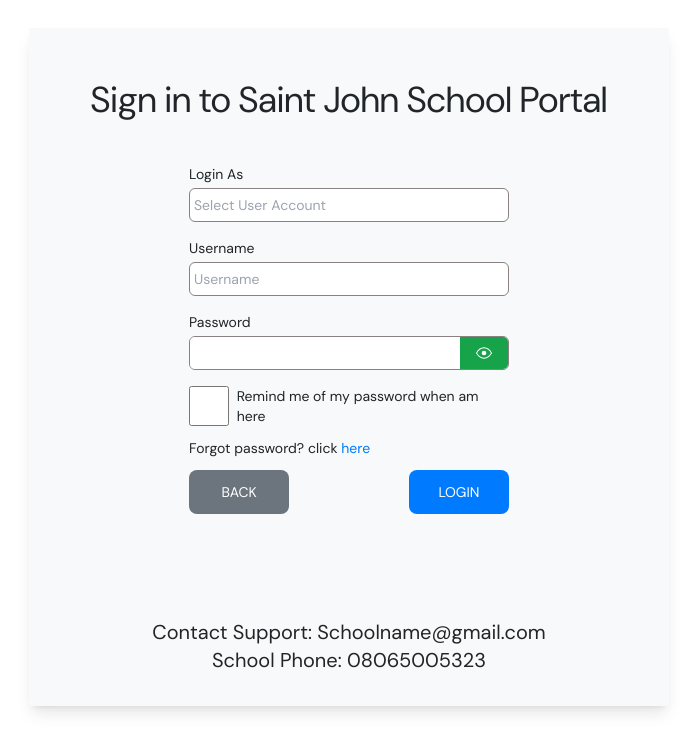
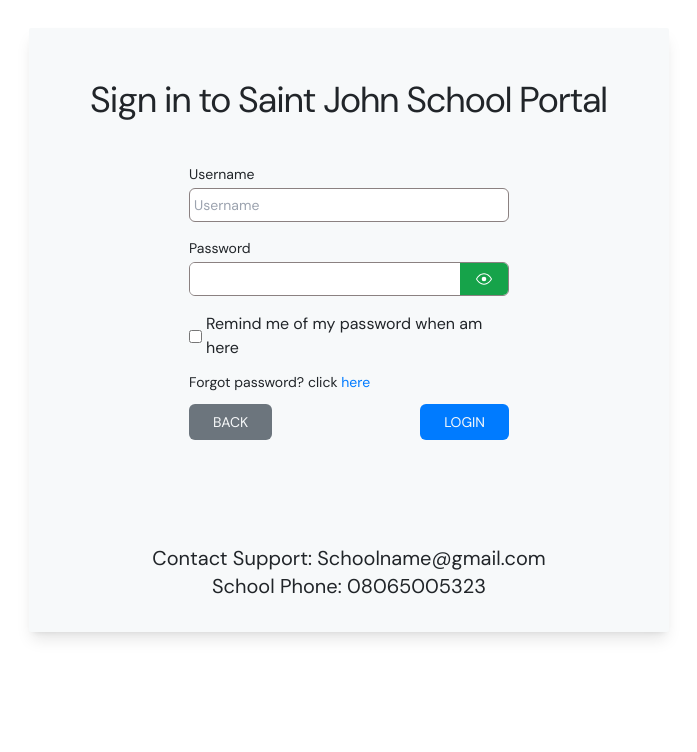
Before and after one commit to Solvingpen/SolvingPenSMS-Client, a React (Vite) app: page /#/sign-in in a window 1280 px wide. Shown: the top 752 px of the page, without its empty margins (291-988 px from the left). Built offline with nearby package versions, Linux system fonts and the light colour scheme.

Commit message:
updated the checkbox to use component and updated styl

```diff
--- a/src/components/input.tsx
+++ b/src/components/input.tsx
@@ -18,6 +18,7 @@ const Input = ({
   register,
   errors,
   pattern,
+  validate,
   ...rest
 }: InputProps) => {
   const [isPasswordVisible, setIsPasswordVisible] = useState<boolean>(false);
@@ -65,6 +66,7 @@ const Input = ({
                     value: RegExp(pattern as string),
                     message: errorMessages?.invalid as string,
                   },
+                  validate
                 })}
               />
             ) : (
--- a/src/pages/forgot-password/components/Forgotpassword.tsx
+++ b/src/pages/forgot-password/components/Forgotpassword.tsx
@@ -2,9 +2,11 @@ import { useForm } from "react-hook-form";
 import Input from "../../../components/input";
 import { Status } from "..";
 import { useState } from "react";
+import Checkbox from "../../../components/checkbox";
 
 interface Email {
   email: "";
+  verify: false;
 }
 
 interface Prop {
@@ -20,10 +22,11 @@ const Forgotpassword = ({ setAction }: Prop) => {
   } = useForm({ mode: "onBlur" });
 
   const handlChange = (e: React.ChangeEvent<HTMLInputElement>) => {
-    const { name, value } = e.target;
+    const { name, value, type, checked } = e.target;
+    const inputValue = type === 'checkbox' ? checked : value
     setUserEmail((prev) => ({
       ...prev,
-      [name]: value,
+      [name]: inputValue,
     }));
   };
 
@@ -70,13 +73,14 @@ const Forgotpassword = ({ setAction }: Prop) => {
             />
           </div>
           <div className="flex items-center justify-between">
-            <div className="flex items-center gap-3">
+            {/* <div className="flex items-center gap-3">
               <input type="checkbox" className="w-[40px] h-[40px]" />
               <label htmlFor="" className="text-sm">
                 Email Valid
               </label>
-            </div>
-            <button className="text-white text-sm bg-[#007BFF] px-5 py-3 rounded-lg w-[100px]">
+            </div> */}
+            <Checkbox id={"email"} label={"Email Valid"} name={"verify"} register={register}/>
+            <button className="text-sm inline-flex bg-[#007BFF] px-6 py-2 rounded-[6px] disabled:cursor-not-allowed disabled:opacity-70 text-[#F7F9FA]">
               Reset
             </button>
           </div>
--- a/src/pages/forgot-password/components/Resetpassword.tsx
+++ b/src/pages/forgot-password/components/Resetpassword.tsx
@@ -16,7 +16,7 @@ const Resetpassword = ({ setAction }: Prop) => {
 
   const {
     register,
-    handleSubmit,
+    handleSubmit, getValues,
     formState: { errors, isValid },
   } = useForm({ mode: "onBlur" });
 
@@ -26,6 +26,7 @@ const Resetpassword = ({ setAction }: Prop) => {
       ...prev,
       [name]: value,
     }));
+
   };
 
   const onSubmit = async () => {
@@ -85,13 +86,18 @@ const Resetpassword = ({ setAction }: Prop) => {
                 invalid:
                   "No spacing in password. Password must be at least six characters long",
                 empty: "Password cannot be empty",
+                mismatch: "Password do not match",
+              }}
+              validate={{
+                validate: (value: any) =>
+                  value === getValues("password") || "Passwords do not match",
               }}
               pattern={RegExp(/^[^\s]{6,}$/) as unknown as string}
               required
             />
           </div>
           <div className="flex items-center justify-center">
-            <button className="text-white text-sm bg-[#007BFF] px-5 py-3 text-center rounded-lg w-[198px] mt-10">
+            <button className="text-sm inline-flex bg-[#007BFF] px-6 py-2 rounded-[6px] disabled:cursor-not-allowed disabled:opacity-70 text-[#F7F9FA]">
               UPDATE PASSWORD
             </button>
           </div>
--- a/src/pages/forgot-password/components/Success.tsx
+++ b/src/pages/forgot-password/components/Success.tsx
@@ -9,7 +9,7 @@ const Success = () => {
           Password Changed Successfully
         </h2>
         <div className="lg:w-[368px] md:w-[368px] flex flex-col m-auto w-100 ">
-          <div className="h-[306px] bg-[#197EAB] flex flex-col gap-5 justify-center items-center rounded-t-lg">
+          <div className="h-[250px] bg-[#197EAB] flex flex-col gap-5 justify-center items-center rounded-t-lg">
             <div className="w-[49px] h-[49px] bg-[#E7E7E7] rounded-full flex flex-col items-center justify-center">
               <BiCheck className="text-[#197EAB] size-20" />
             </div>
@@ -22,7 +22,7 @@ const Success = () => {
             </p>
             <Link
               to={"/sign-in"}
-              className="text-white bg-[#197EAB] px-5 py-3 text-center rounded-lg lg:w-[193px] md:w-[193px] w-100 mb-3"
+              className="text-sm inline-flex bg-[#007BFF] px-6 py-2 rounded-[6px] disabled:cursor-not-allowed disabled:opacity-70 text-[#F7F9FA]"
             >
               LOGIN
             </Link>
--- a/src/pages/forgot-password/components/Varification.tsx
+++ b/src/pages/forgot-password/components/Varification.tsx
@@ -1,5 +1,6 @@
 import { SubmitHandler, useForm } from "react-hook-form";
 import { Status } from "..";
+import EmailVerificationInput from "../../sign-up/components/email-verification-input";
 
 interface Otp {
   num1: "";
@@ -49,7 +50,7 @@ const Varification = ({ setAction }: Prop) => {
             that mentioned in the email
           </p>
           <div className="flex items-center justify-center gap-5">
-            <input
+            {/* <input
               type="text"
               id="num-1"
               maxLength={1}
@@ -83,9 +84,10 @@ const Varification = ({ setAction }: Prop) => {
               id=""
               {...register("num5", {})}
               className="lg:w-[56px] md:w-[56px] lg:h-[56px] text-center md:h-[56px] w-[36px] h-[36px] bg-[#F7F9FA]] border border-black outline-none px-2 py-2  rounded-md"
-            />
+            /> */}
+            <EmailVerificationInput />
           </div>
-          <button className="text-white text-sm bg-[#007BFF] px-5 py-3 rounded-lg w-[100px] mt-10">
+          <button className="text-sm inline-flex bg-[#007BFF] px-6 py-2 rounded-[6px] disabled:cursor-not-allowed disabled:opacity-70 text-[#F7F9FA] mt-5">
             RESET
           </button>
           <div className="flex items-center gap-2 pt-5 text-sm">
--- a/src/pages/sign-in/components/SigninForm.tsx
+++ b/src/pages/sign-in/components/SigninForm.tsx
@@ -4,6 +4,7 @@ import { useForm } from "react-hook-form";
 import { useState } from "react";
 import Signin from "..";
 import { useNavigate } from "react-router-dom";
+import Checkbox from "../../../components/checkbox";
 
 interface Signin {
   login: "";
@@ -21,10 +22,11 @@ const SigninForm = () => {
   const navigate = useNavigate();
 
   const handleChange = (e: React.ChangeEvent<HTMLInputElement>) => {
-    const { name, value } = e.target;
+    const { name, value, type, checked } = e.target;
+    const inputvalue = type === 'checkbox' ? checked : value
     setFormData((prev) => ({
       ...prev,
-      [name]: value,
+      [name]: inputvalue,
     }));
   };
 
@@ -45,25 +47,6 @@ const SigninForm = () => {
         onSubmit={handleSubmit(onSubmit)}
         className="lg:w-[320px] md:w-[320px] w-100 m-auto"
       >
-        <div className=" mb-3">
-          <Input
-            autoComplete=""
-            errors={errors}
-            register={register}
-            placeholder="Select User Account"
-            id="login"
-            name="login"
-            label="Login As"
-            type="text"
-            onChange={handleChange}
-            errorMessages={{
-              invalid: "Use a valid first name",
-              empty: "Login As cannot be empty",
-            }}
-            pattern={RegExp(/^[A-Za-zÀ-ÖØ-öø-ÿ'’-]+$/) as unknown as string}
-            required
-          />
-        </div>
         <div className=" mb-3">
           <Input
             autoComplete=""
@@ -103,10 +86,13 @@ const SigninForm = () => {
           />
         </div>
         <div className="flex items-center gap-2 mb-3">
-          <input type="checkbox" className=" w-[40px] h-[40px]" />
-          <label htmlFor="" className="text-sm">
-            Remind me of my password when am here
-          </label>
+          <Checkbox
+            id={"reminder"}
+            label={"Remind me of my password when am here"}
+            name={"reminder"}
+            register={register}
+            onChange={handleChange}
+          />
         </div>
         <div className="mb-3">
           <p className="text-sm">
@@ -122,11 +108,11 @@ const SigninForm = () => {
         <div className="flex justify-between mb-3">
           <Link
             to={"/"}
-            className="text-white text-sm bg-[#6C757D] px-5 py-3 text-center rounded-lg w-[100px] lg:w-50"
+            className="text-sm inline-flex bg-[#6C757D] px-6 py-2 rounded-[6px] disabled:cursor-not-allowed disabled:opacity-70 text-[#F7F9FA] "
           >
             BACK
           </Link>
-          <button className="text-white text-sm bg-[#007BFF] px-5 py-3 rounded-lg text-center w-[100px] lg:w-50">
+          <button className="text-sm inline-flex bg-[#007BFF] px-6 py-2 rounded-[6px] disabled:cursor-not-allowed disabled:opacity-70 text-[#F7F9FA]">
             LOGIN
           </button>
         </div>
--- a/types.d.ts
+++ b/types.d.ts
@@ -1,5 +1,5 @@
 import type { InputHTMLAttributes, HTMLInputTypeAttribute } from "react";
-import { FieldErrors, FieldValues, UseFormRegister } from "react-hook-form";
+import { FieldErrors, FieldValues, UseFormGetFieldState, UseFormGetValues, UseFormRegister } from "react-hook-form";
 
 export interface InputProps
   extends Omit<InputHTMLAttributes<HTMLInputElement>, "className"> {
@@ -14,10 +14,12 @@ export interface InputProps
     tooLong?: string;
     max?: string;
     min?: string;
+    mismatch?: string;
   };
   register?: UseFormRegister<FieldValues>;
   errors?: FieldErrors<FieldValues>;
   pattern?: string;
+  validate?: RegisterOptions["validate"];
 }
 
 export interface CheckboxProps
```
Lines whose indentation alone changed are shown as unchanged.
